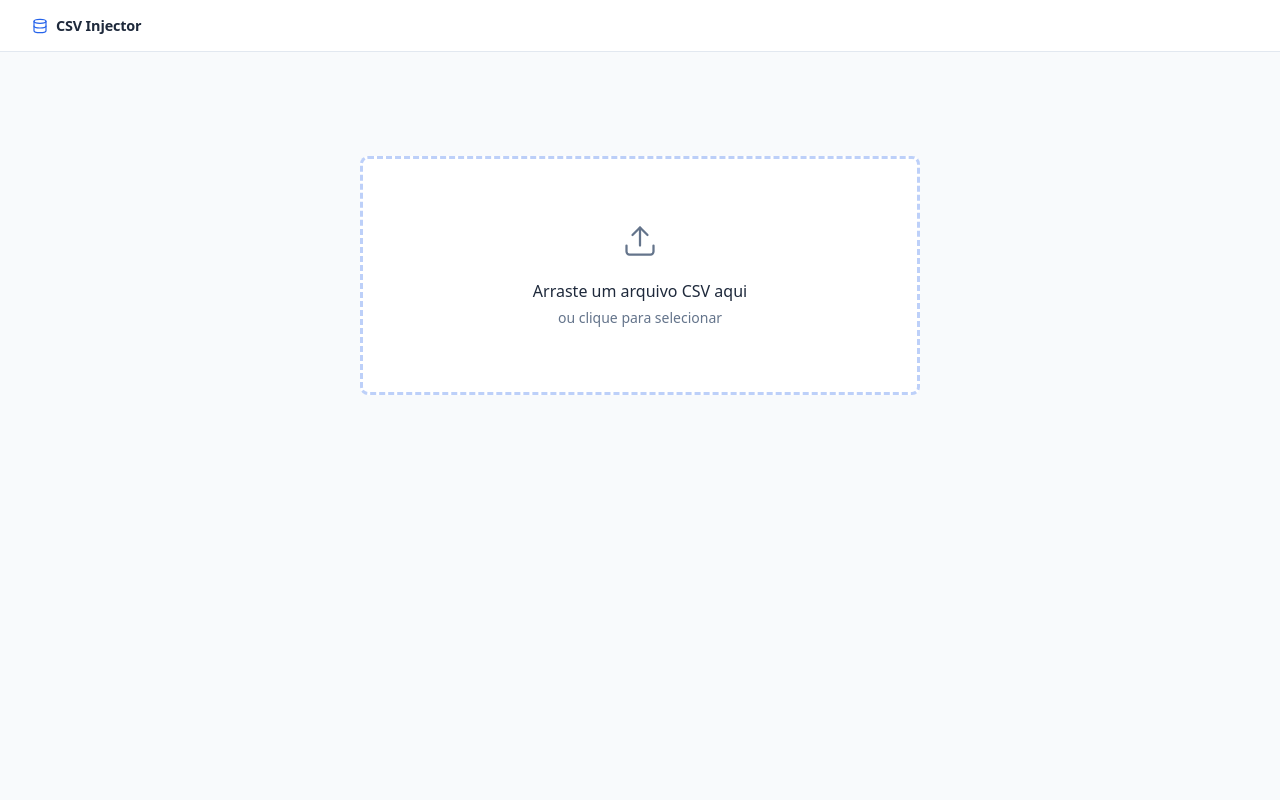
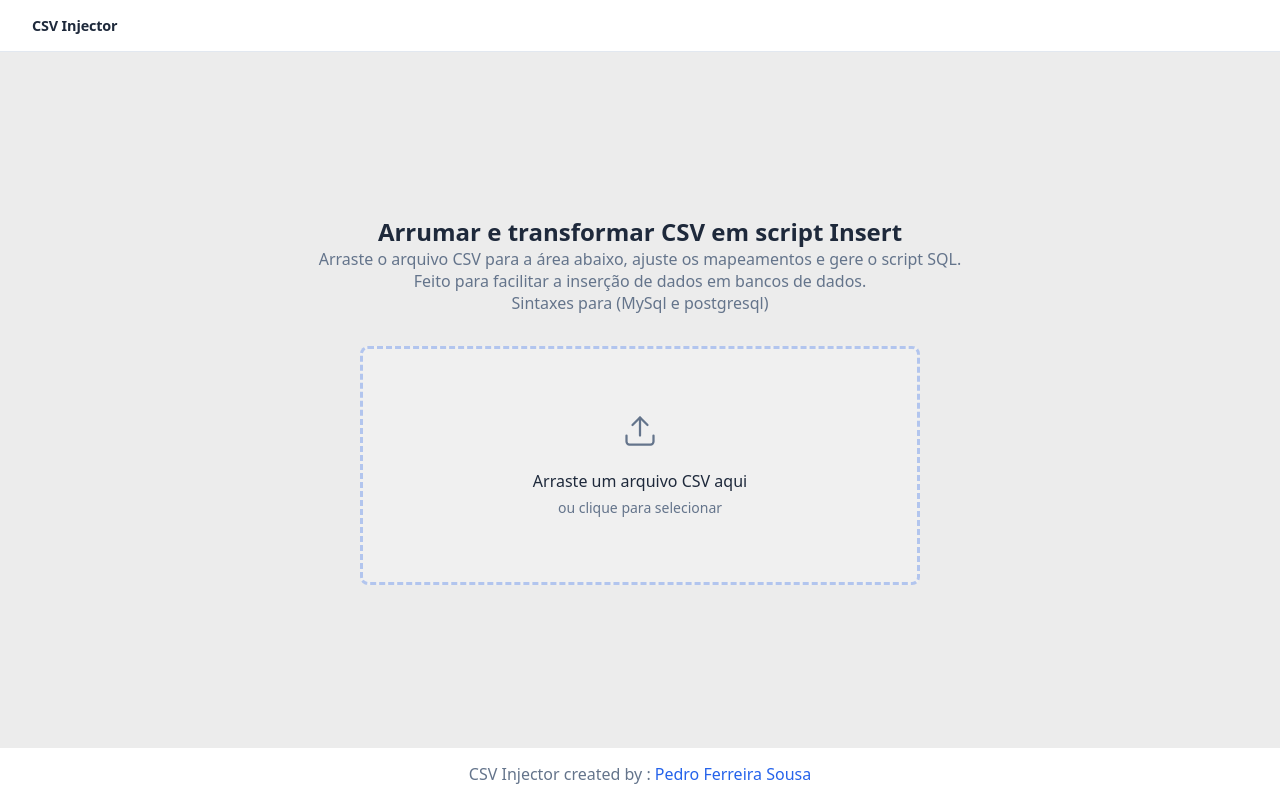
Before and after one commit to pedroferreirasousa/csv-injector, a Next.js app in the folder frontend/: page / in a window 1280 px wide. Built offline with nearby package versions, Linux system fonts and the light colour scheme.

Commit message:
styles: ajust some styles from application

```diff
--- a/frontend/src/app/globals.scss
+++ b/frontend/src/app/globals.scss
@@ -11,4 +11,32 @@ body {
   font-family: system-ui, -apple-system, sans-serif;
   background-color: $bg-main;
   color: $text-dark;
+  overflow-x: hidden;
+  min-height: 100vh;
+  display: flex;
+  flex-direction: column;
 }
+
+footer {
+  display: flex;
+  justify-content: center;
+  align-items: center;
+  gap: 0.25rem;
+  height: 52px;
+  background-color: $bg-card;
+  color: $text-muted;
+  width: 100%;
+  box-sizing: border-box;
+
+  a {
+    color: $primary;
+    text-decoration: none;
+    font-weight: 500;
+    transition: $transition-fast;
+
+    &:hover {
+      color: $primary-hover;
+      text-decoration: underline;
+    }
+  }
+}
--- a/frontend/src/app/layout.tsx
+++ b/frontend/src/app/layout.tsx
@@ -27,7 +27,12 @@ export default function RootLayout({
       lang="pt-BR"
       className={`${geistSans.variable} ${geistMono.variable}`}
     >
-      <body suppressHydrationWarning>{children}</body>
+      <body suppressHydrationWarning>{children}
+
+        <footer className="footer">
+        CSV Injector created by :{"  "}<a href="https://github.com/pedroferreirasousa" target="_blank" rel="noopener noreferrer">Pedro Ferreira Sousa</a>
+        </footer>
+      </body>
     </html>
   );
 }
--- a/frontend/src/app/page.module.scss
+++ b/frontend/src/app/page.module.scss
@@ -3,7 +3,7 @@
 .wrapper {
   display: flex;
   flex-direction: column;
-  min-height: 100vh;
+  flex: 1;
 }
 
 .topbar {
@@ -35,7 +35,39 @@
 .main {
   flex: 1;
   padding: 2.5rem 2rem;
-  max-width: 1100px;
   width: 100%;
   margin: 0 auto;
+  background-color: #ececec;
+  display: flex;
+  justify-content: center;
+  align-items: center;
 }
+
+.mainMapping {
+  padding-top: 1.5rem;
+}
+
+.content {
+  width: 100%;
+  max-width: 1200px;
+  display: flex;
+  flex-direction: column;
+  text-align: center;
+  justify-content: center;
+  height: auto;
+  gap: 2rem;
+
+  &_name{
+    color: $text-dark;
+
+    h3{
+      font-size: 1.5rem;
+      font-weight: 600;
+    }
+
+    p{
+      font-size: 1rem;
+      color: $text-muted;
+    }
+  }
+}
--- a/frontend/src/app/page.tsx
+++ b/frontend/src/app/page.tsx
@@ -13,16 +13,27 @@ export default function Home() {
     <div className={styles.wrapper}>
       <nav className={styles.topbar}>
         <div className={styles.brand}>
-          <DatabaseIcon size={16} />
           <span>CSV Injector</span>
         </div>
       </nav>
-      <main className={styles.main}>
-        {!csvData ? (
-          <DragDropZone onUploadSuccess={(data) => setCsvData(data)} />
-        ) : (
-          <MappingTable data={csvData} onCancel={() => setCsvData(null)} />
-        )}
+      <main className={`${styles.main} ${csvData ? styles.mainMapping : ""}`}>
+        <div className={styles.content}>
+
+          {!csvData && (
+          <div className={styles.content_name}>
+            <h3>Arrumar e transformar CSV em script Insert</h3>
+            <p>Arraste o arquivo CSV para a área abaixo, ajuste os mapeamentos e gere o script SQL. <br />Feito para facilitar a inserção de dados em bancos de dados.
+            <br />Sintaxes para (MySql e postgresql)</p>
+          </div>
+          )}
+            {!csvData ? (
+            <DragDropZone onUploadSuccess={(data) => setCsvData(data)} />
+          ) : (
+            <MappingTable data={csvData} onCancel={() => setCsvData(null)} />
+          )}
+
+        </div>
+
       </main>
     </div>
   );
--- a/frontend/src/components/DragDropZone/styles.module.scss
+++ b/frontend/src/components/DragDropZone/styles.module.scss
@@ -3,11 +3,11 @@
 .dropzone {
   width: 100%;
   max-width: 560px;
-  margin: 4rem auto;
+  margin: 0 auto;
   padding: 4rem 2rem;
   border: 3px dashed rgba($primary, 0.3);
   border-radius: 8px;
-  background-color: $bg-card;
+  background-color: #f0f0f0;
   text-align: center;
   cursor: pointer;
   transition: $transition-fast;
--- a/frontend/src/components/icons/index.tsx
+++ b/frontend/src/components/icons/index.tsx
@@ -54,9 +54,11 @@ export function DatabaseIcon({ size = 18, className }: IconProps) {
       strokeLinejoin="round"
       className={className}
     >
-      <ellipse cx="12" cy="5" rx="9" ry="3" />
-      <path d="M21 12c0 1.66-4 3-9 3s-9-1.34-9-3" />
-      <path d="M3 5v14c0 1.66 4 3 9 3s9-1.34 9-3V5" />
+      {/* Tabela / grid */}
+      <rect x="3" y="3" width="18" height="18" rx="2" />
+      <path d="M3 9h18" />
+      <path d="M3 15h18" />
+      <path d="M9 3v18" />
     </svg>
   );
 }
```
